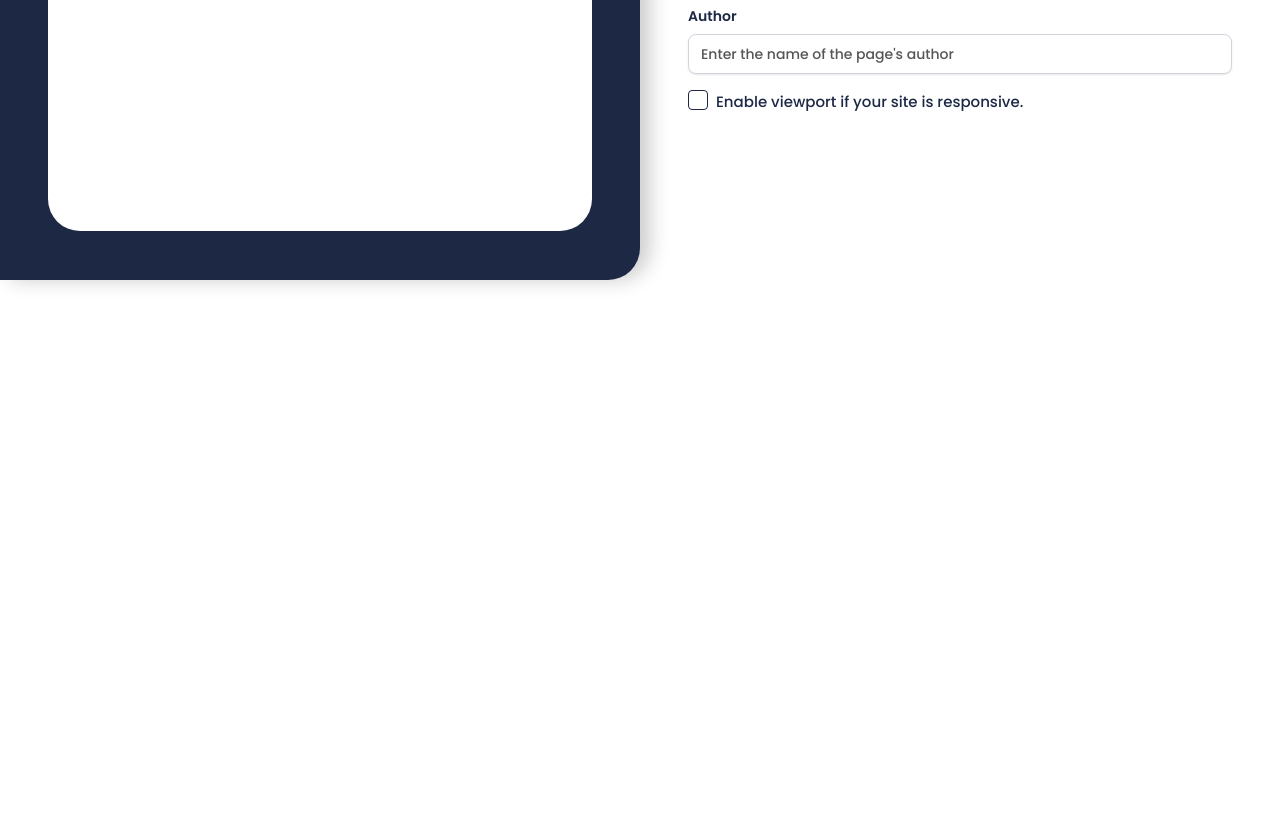
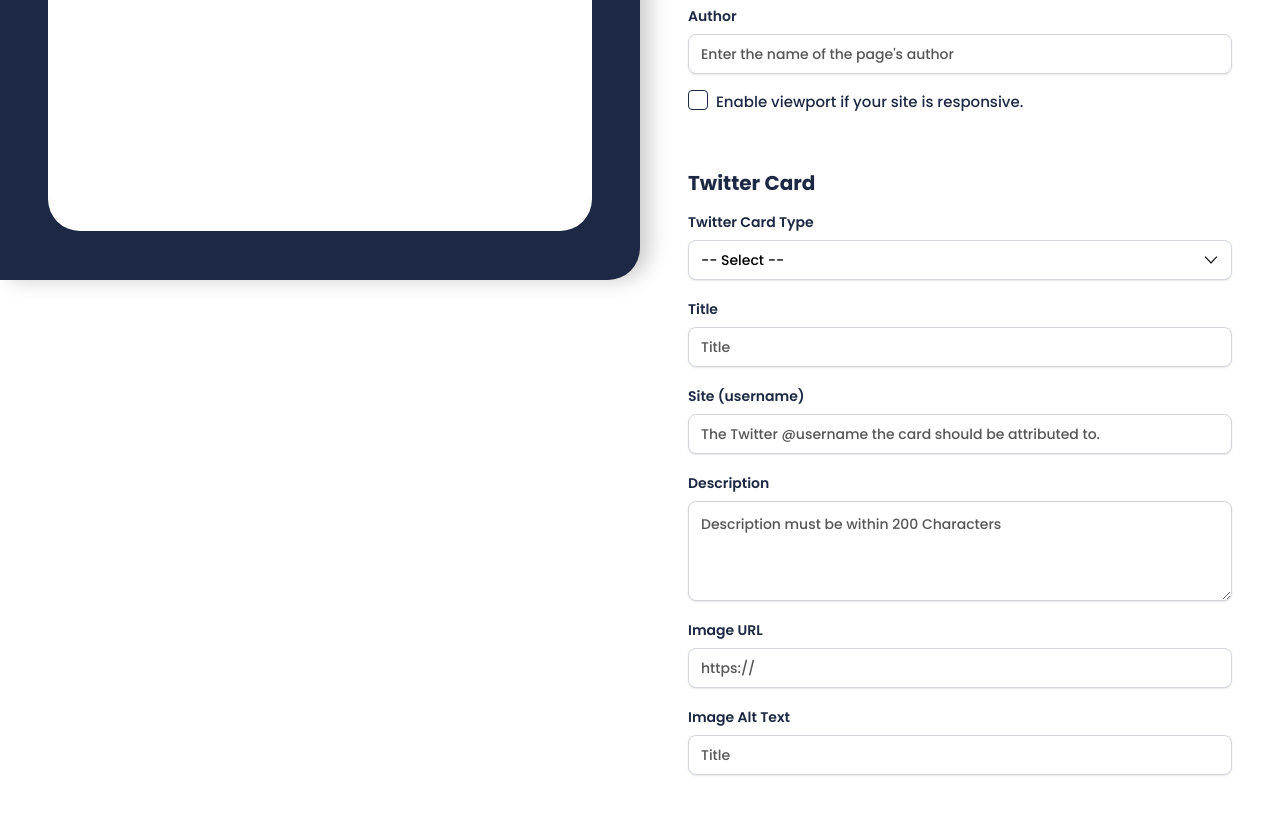
Before and after one commit to farukipekcom/meta-tag-generator, a Next.js app: page / in a window 1280 px wide. Shown: the part 520-1334 px from the top of the page. Before the commit the page ends 800 px from the top, so only its background shows below. Built offline with nearby package versions, Linux system fonts and the light colour scheme.

Commit message:
feat: add twitter card tags

```diff
--- a/pages/data.js
+++ b/pages/data.js
@@ -12,3 +12,8 @@ export const charset = [
   "ISO-8859-1",
   "WINDOWS-1252",
 ];
+export const card_type = [
+  "-- Select --",
+  "Summary",
+  "Summary with Large Image",
+];
--- a/pages/index.js
+++ b/pages/index.js
@@ -4,7 +4,7 @@ import Select from "../components/select/select";
 import Textarea from "../components/textare/textarea";
 import InputCheckbox from "../components/input-checkbox/input-checkbox";
 import { useState } from "react";
-import { robots, charset, languages } from "./data.js";
+import { robots, charset, card_type } from "./data.js";
 import Highlight from "react-highlight";
 export default function Home() {
   const [form, setForm] = useState({
@@ -14,6 +14,12 @@ export default function Home() {
     robots: "",
     author: "",
     viewport: "",
+    card_type: "",
+    twitter_title: "",
+    twitter_site: "",
+    twitter_description: "",
+    twitter_image: "",
+    twitter_image_alt_text: "",
   });
   const handleChange = (event) => {
     setForm({ ...form, [event.target.name]: event.target.value });
@@ -38,6 +44,32 @@ export default function Home() {
   }${
     form.viewport === true
       ? `<meta name="viewport" content="width=device-width, initial-scale=1">` +
+        `\n`
+      : ``
+  }${
+    (form.card_type.length > 0) & (form.card_type !== "-- Select --")
+      ? `<meta name="twitter:card" content="${form.card_type}">` + `\n`
+      : ``
+  }${
+    form.twitter_title.length > 0
+      ? `<meta name="twitter:title" content="${form.twitter_title}">` + `\n`
+      : ``
+  }${
+    form.twitter_site.length > 0
+      ? `<meta name="twitter:site" content="${form.twitter_site}">` + `\n`
+      : ``
+  }${
+    form.twitter_description.length > 0
+      ? `<meta name="twitter:description" content="${form.twitter_description}">` +
+        `\n`
+      : ``
+  }${
+    form.twitter_image.length > 0
+      ? `<meta name="twitter:image" content="${form.twitter_image}">` + `\n`
+      : ``
+  }${
+    form.twitter_image_alt_text.length > 0
+      ? `<meta name="twitter:image:alt" content="${form.twitter_image_alt_text}">` +
         `\n`
       : ``
   }`;
@@ -88,6 +120,45 @@ export default function Home() {
             onChange={handleChangeCheckbox}
           />
         </div>
+        <div className={styles.section}>
+          <h2 className={styles.subtitle}>Twitter Card</h2>
+          <Select
+            label={"Twitter Card Type"}
+            option={card_type}
+            name={"card_type"}
+            onChange={handleChange}
+          />
+          <InputText
+            label="Title"
+            placeholder="Title"
+            name={"twitter_title"}
+            onChange={handleChange}
+          />
+          <InputText
+            label="Site (username)"
+            placeholder="The Twitter @username the card should be attributed to."
+            name={"twitter_site"}
+            onChange={handleChange}
+          />
+          <Textarea
+            label={"Description"}
+            name={"twitter_description"}
+            placeholder={"Description must be within 200 Characters"}
+            onChange={handleChange}
+          />
+          <InputText
+            label="Image URL"
+            placeholder="https://"
+            name={"twitter_image"}
+            onChange={handleChange}
+          />
+          <InputText
+            label="Image Alt Text"
+            placeholder="Title"
+            name={"twitter_image_alt_text"}
+            onChange={handleChange}
+          />
+        </div>
       </div>
     </div>
   );
--- a/pages/index.module.css
+++ b/pages/index.module.css
@@ -34,6 +34,14 @@
   font-weight: 700;
   color: var(--dark);
 }
+.subtitle {
+  font-size: 20px;
+  font-weight: 700;
+  color: var(--dark);
+  margin-top: 48px;
+  margin-bottom: 0px;
+  line-height: 1em;
+}
 .section {
   display: flex;
   flex-direction: column;
```
